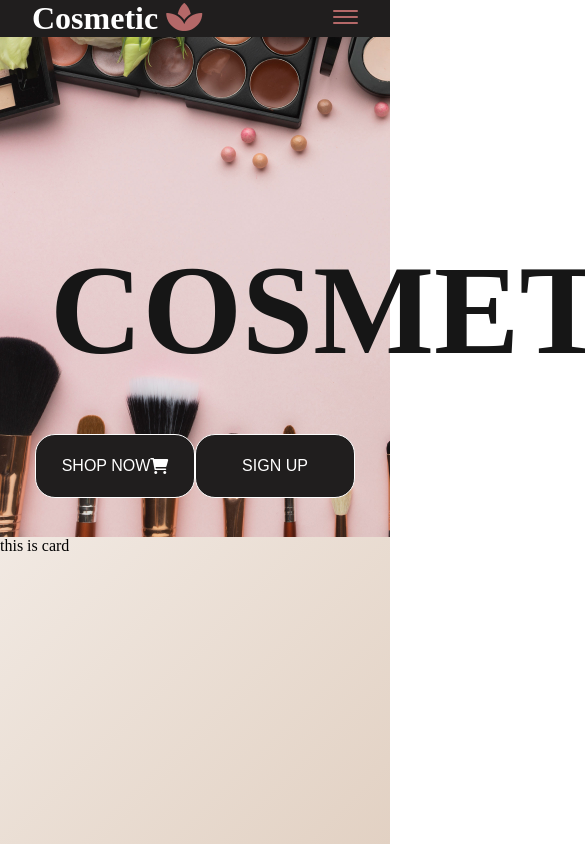
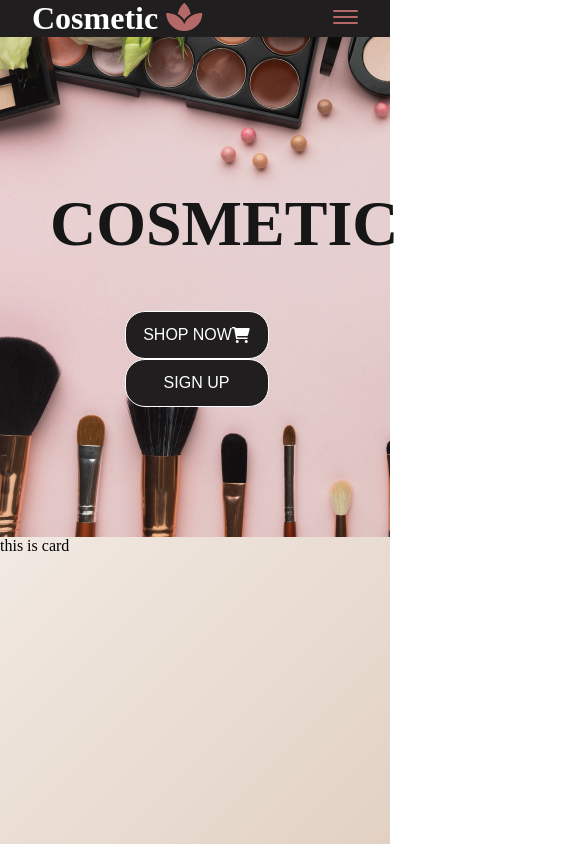
Before and after one commit to shirin-nazari/store, a React (Create React App) app: page / in a window 390 px wide. Shown: the top 844 px of the page, 585 px wide, since content can reach past the window. Built offline with nearby package versions, Linux system fonts and the light colour scheme.

Commit message:
Responsive home

```diff
--- a/src/components/Button.jsx
+++ b/src/components/Button.jsx
@@ -25,6 +25,7 @@ const Buttons = styled.button`
   background-color: #201e1e;
   border: 1px solid #fff;
   height: 4rem;
+  margin-left: 3px;
   padding: 10px;
   border-radius: 20px;
   cursor: pointer;
@@ -45,8 +46,23 @@ const DivButtons = styled.div`
   display: flex;
   flex-direction: row;
   justify-content: center;
+
   width: 100%;
   margin-bottom: 100px;
+  @media (max-width: 768px) {
+    display: flex;
+    flex-direction: column;
+    align-items: center;
+    button {
+      height: 3rem;
+      margin-left: 3px;
+      padding: 5px;
+
+      cursor: pointer;
+      width: 9rem;
+      font-size: 1rem;
+    }
+  }
 `;
 
 export default Button;
--- a/src/components/Pages/Home.jsx
+++ b/src/components/Pages/Home.jsx
@@ -20,6 +20,18 @@ const HeaderSection = styled.section`
   background-repeat: no-repeat;
   width: 100%;
   height: 500px;
+  @media (max-width: 768px) {
+    background-size: cover;
+    background-repeat: no-repeat;
+    width: 100%;
+    height: 500px;
+    h1 {
+      text-align: center;
+      padding: 150px 50px 50px;
+      font-weight: bolder;
+      font-size: 4rem;
+    }
+  }
 `;
 const H1header = styled.h1`
   text-align: center;
--- a/src/index.css
+++ b/src/index.css
@@ -1,4 +1,5 @@
 * {
   margin: 0;
   padding: 0;
+  box-sizing: border-box;
 }
```
Also changed, not shown: src/components/Cards.jsx (added).
